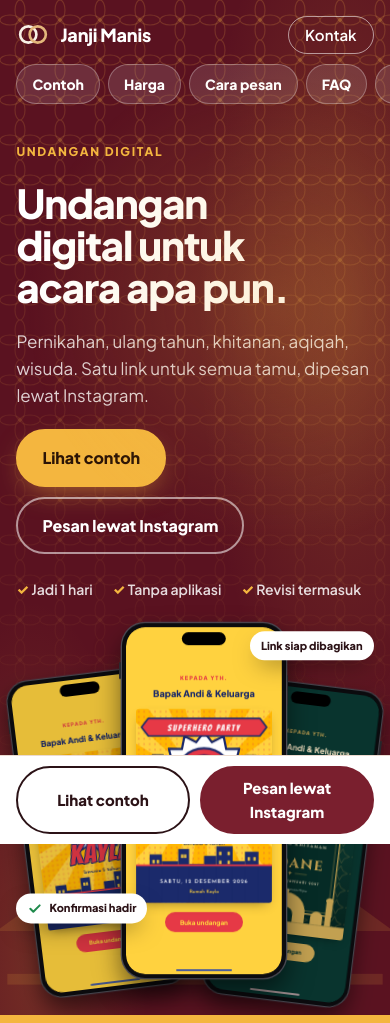
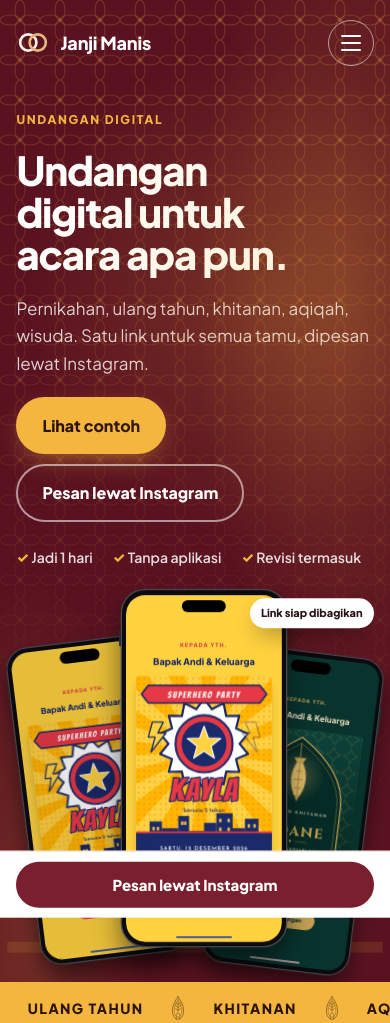
Before and after one commit to albashita/LandingPage-Bisnis, a plain HTML site: page index.html in a window 390 px wide. Shown: the top 1023 px of the page. Drawn offline with nearby package versions, Linux system fonts and the light colour scheme; a web font is replaced by a local one.

Commit message:
Add files via upload

```diff
--- a/index.html
+++ b/index.html
@@ -985,16 +985,32 @@ footer .fbase span { margin: 0; }
 .pf-side{background:radial-gradient(90% 60% at 100% 0%,rgba(244,182,63,.22),transparent 60%),linear-gradient(165deg,#3A1A1E,#1E0B0E)}
 .pf-side::before{opacity:.45}
 #tentang .prof{max-width:920px;margin-inline:auto}
-/* menu: di HP tampil sebagai deretan tab yang bisa digeser */
+/* menu hamburger (HP), bar pesan muncul setelah hero, footer rapi */
 .top .tabs{display:contents}
+.burger{display:none}
 @media (max-width:640px){
-  .top{flex-wrap:wrap;row-gap:10px;padding-block:16px 8px}
-  .top nav{display:contents}
-  .top nav a.nav-k{order:2}
-  .top .tabs{display:flex;order:3;flex:1 1 100%;gap:8px;overflow-x:auto;margin-inline:calc(-1*max(16px,env(safe-area-inset-left,0px)));padding-inline:max(16px,env(safe-area-inset-left,0px));padding-bottom:6px;scrollbar-width:none;-webkit-overflow-scrolling:touch}
-  .top .tabs::-webkit-scrollbar{display:none}
-  .top nav .tabs a.hide-s{display:inline-flex;flex:none;white-space:nowrap;font-size:.875rem;font-weight:700;padding:8px 15px;border-radius:999px;background:rgba(255,255,255,.12);border:1px solid rgba(255,255,255,.28);color:#fff}
-  .top nav .tabs a.hide-s::after{display:none}
+  .top{position:relative;flex-wrap:nowrap}
+  .burger{display:inline-flex;flex-direction:column;justify-content:center;align-items:center;gap:5px;width:46px;height:46px;padding:0;border-radius:50%;border:1.5px solid rgba(255,255,255,.55);background:transparent;cursor:pointer;flex:none}
+  .burger span{display:block;width:20px;height:2px;border-radius:2px;background:#fff;transition:transform .25s ease,opacity .2s ease}
+  .top.open .burger span:nth-child(1){transform:translateY(7px) rotate(45deg)}
+  .top.open .burger span:nth-child(2){opacity:0}
+  .top.open .burger span:nth-child(3){transform:translateY(-7px) rotate(-45deg)}
+  .top nav{display:none;position:absolute;left:0;right:0;top:calc(100% - 2px);z-index:40;flex-direction:column;align-items:stretch;gap:2px;padding:8px;border-radius:20px;background:#2B1216;border:1px solid rgba(255,255,255,.16);box-shadow:0 24px 48px -16px rgba(0,0,0,.6)}
+  .top.open nav{display:flex}
+  .top nav a,.top nav a.hide-s{display:block;padding:14px 16px;border-radius:12px;font-size:1rem;font-weight:700;color:#fff}
+  .top nav a:active,.top nav a.hide-s:active{background:rgba(255,255,255,.1)}
+  .top nav a::after{display:none}
+  .top nav a.nav-k{margin-top:6px;text-align:center;background:var(--gold);border-color:var(--gold);color:var(--on-gold)}
+  body{padding-bottom:0}
+  .bar{transform:translateY(110%);transition:transform .3s ease;padding-top:10px}
+  .bar.show{transform:none}
+  .bar .btn{flex:1 1 100%}
+  footer{gap:20px;padding-block:48px 28px}
+  footer .fnav{display:grid;grid-template-columns:repeat(3,1fr);gap:4px 12px}
+  footer .fnav a{padding:10px 0}
+  footer .fsoc{display:grid;grid-template-columns:repeat(3,1fr);gap:10px}
+  footer .fsoc a{display:flex;align-items:center;justify-content:center;gap:7px;padding:11px 6px;border:1px solid var(--line);border-radius:14px;text-decoration:none;color:var(--ink);font-size:.8125rem;font-weight:700}
+  footer .fbase{flex-direction:column;align-items:flex-start;gap:10px}
 }
 </style>
 <style>[hidden]{display:none!important} body{margin:0} img{max-width:100%}</style>
@@ -1023,7 +1039,8 @@ footer .fbase span { margin: 0; }
     <div class="wrap">
     <header class="top" id="top">
       <a class="brand" href="#top"><svg width="34" height="21" aria-hidden="true"><use href="#rings"/></svg>Janji Manis</a>
-      <nav>
+      <button class="burger" type="button" aria-label="Buka menu" aria-expanded="false" aria-controls="menu"><span></span><span></span><span></span></button>
+      <nav id="menu" aria-label="Menu utama">
         <div class="tabs">
         <a class="hide-s" href="#contoh">Contoh</a>
         <a class="hide-s" href="#paket">Harga</a>
@@ -1270,7 +1287,6 @@ footer .fbase span { margin: 0; }
 
   <div class="bar">
     <div class="bar-in">
-      <a class="btn ghost" href="#contoh">Lihat contoh</a>
       <a class="btn" href="https://www.instagram.com/janjimanis.creation/" data-dm>Pesan lewat Instagram</a>
     </div>
   </div>
@@ -2063,6 +2079,26 @@ var EVENT_AT = new Date("2027-02-13T08:00:00+07:00");
     img.addEventListener("load", ok); img.addEventListener("error", function () { img.style.display = "none"; });
     if (img.complete) ok();
   })();
+
+/* menu hamburger + bar pesan */
+(function(){
+  var top=document.getElementById("top"),btn=top&&top.querySelector(".burger"),menu=document.getElementById("menu");
+  if(btn&&menu){
+    function set(o){top.classList.toggle("open",o);btn.setAttribute("aria-expanded",o?"true":"false");btn.setAttribute("aria-label",o?"Tutup menu":"Buka menu")}
+    btn.addEventListener("click",function(e){e.stopPropagation();set(!top.classList.contains("open"))});
+    menu.addEventListener("click",function(e){if(e.target.closest("a"))set(false)});
+    document.addEventListener("click",function(e){if(!top.contains(e.target))set(false)});
+    document.addEventListener("keydown",function(e){if(e.key==="Escape")set(false)});
+  }
+  var bar=document.querySelector(".bar"),hero=document.querySelector(".hero .cta-row"),kon=document.getElementById("kontak");
+  if(bar){
+    if(!("IntersectionObserver" in window)||!hero){bar.classList.add("show");return}
+    var heroOut=false,konIn=false;
+    function upd(){bar.classList.toggle("show",heroOut&&!konIn)}
+    new IntersectionObserver(function(en){heroOut=!en[0].isIntersecting&&en[0].boundingClientRect.top<0;upd()}).observe(hero);
+    if(kon)new IntersectionObserver(function(en){konIn=en[0].isIntersecting;upd()}).observe(kon);
+  }
+})();
 </script>
 </body>
 </html>
```
